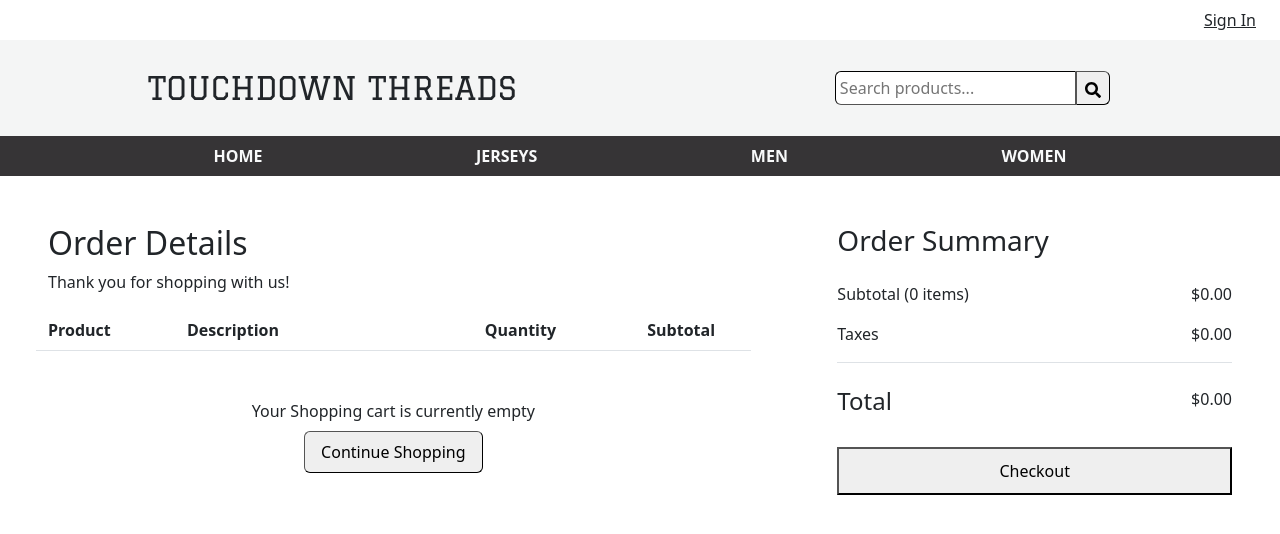
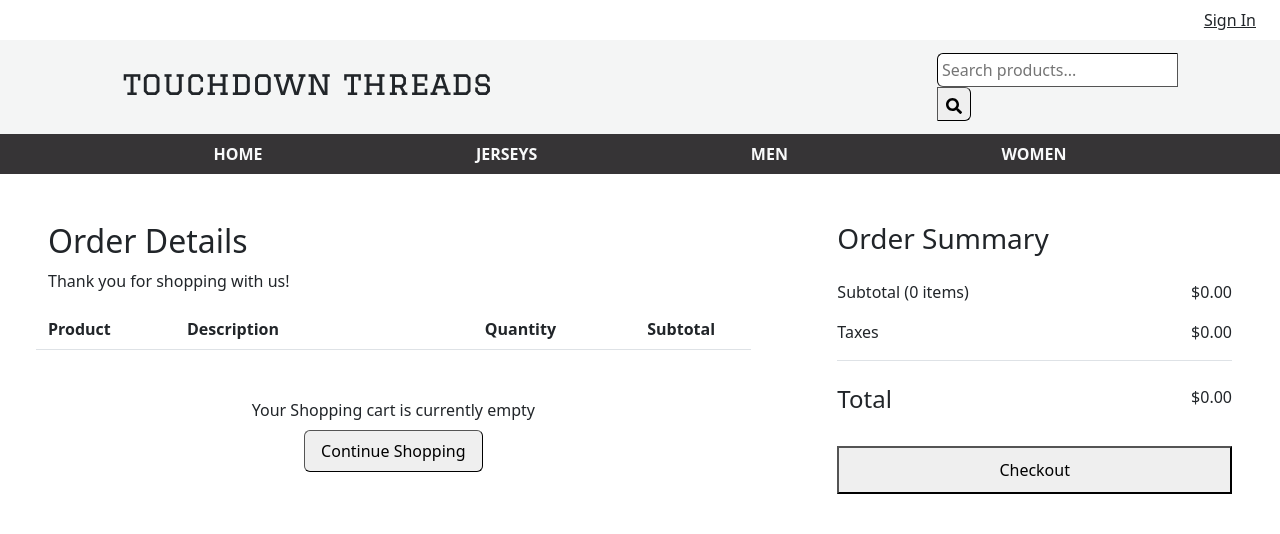
Before and after one commit to aaronsoukaphay/Final-Project, a React (Vite) app in the folder client/: page /cart in a window 1280 px wide. Shown: the top 534 px of the page. Built offline with nearby package versions, Linux system fonts and the light colour scheme.

Commit message:
added more products to inventory

```diff
--- a/client/src/Header.css
+++ b/client/src/Header.css
@@ -1,6 +1,11 @@
 .pageName {
   font-family: Graduate, serif;
   font-size: 2rem;
+}
+
+.pageNameTop {
+  font-family: Graduate, serif;
+  font-size: 1rem;
 }
 
 .navName {
@@ -12,8 +17,8 @@
   outline: none;
 }
 
-.account:hover {
-  text-decoration: underline;
+.account {
+  font-size: 1rem;
 }
 
 .cartNumber {
--- a/client/src/Header.tsx
+++ b/client/src/Header.tsx
@@ -2,6 +2,7 @@ import 'bootstrap/dist/css/bootstrap.min.css';
 import { Link, Outlet, useParams, useNavigate } from 'react-router-dom';
 import { BsCart } from 'react-icons/bs';
 import { FaSearch } from 'react-icons/fa';
+import { Row, Col, Container } from 'react-bootstrap';
 import './Header.css';
 import { useEffect, useState, useContext } from 'react';
 import CartContext from './CartContext';
@@ -82,6 +83,32 @@ export default function Header() {
 
 function TopBanner({ team, handleAccount, quantity }) {
   return (
+    // <Row className="justify-content-end align-items-center py-2 mx-2">
+    //   {team && (
+    //     <Col>
+    //       <h2>touchdown threads</h2>
+    //     </Col>
+    //   )}
+    //   <Col xs={2} className="px-2 text-end">
+    //     <a href="#" onClick={handleAccount} className="text-dark">
+    //       <p className="m-0 account">
+    //         {localStorage.getItem('token') ? 'Sign Out' : 'Sign In'}
+    //       </p>
+    //     </a>
+    //   </Col>
+    //   {localStorage.getItem('token') && (
+    //     <Col xs={1} className="text-end">
+    //       <Link to={`/cart`}>
+    //         <BsCart style={{ color: 'black' }} className="cart" xs={15} />
+    //         <div className="cartNumber rounded-circle text-decoration-none">
+    //           {quantity > 0 && quantity}
+    //         </div>
+    //       </Link>
+    //     </Col>
+    //   )}
+    // </Row>
+
+    //not mobile friendly
     <div className="d-flex align-items-center">
       <div className="me-auto ps-4 pageName">{team && 'TOUCHDOWN THREADS'}</div>
       <div className="p-2">
@@ -106,20 +133,25 @@ function TopBanner({ team, handleAccount, quantity }) {
 function BottomBanner({ team, handleSubmit }) {
   const backgroundColor = team ? team.bannerColor : 'rgb(244,245,245)';
   return (
-    <div
-      className="d-flex justify-content-around align-items-center py-4"
-      style={{ backgroundColor: backgroundColor }}>
-      <div className="pageName text-dark">
+    <div style={{ backgroundColor: backgroundColor }}>
+      <Container>
+        <Row className="d-flex align-items-center justify-content-between">
           {team ? (
-          <img src={team.teamLogo} width="60%" className="img-fluid " />
+            <Col
+              className="pageName text-center py-2"
+              lg={3}
+              md={3}
+              sm={3}
+              xs={4}>
+              <img src={team.teamLogo} className="img-fluid w-75" />
+            </Col>
           ) : (
-          'TOUCHDOWN THREADS'
+            <Col className="pageName text-dark text-center py-4" lg={5}>
+              <h2>touchdown threads</h2>
+            </Col>
           )}
-      </div>
-      <div className="col-3">
-        <form
-          onSubmit={handleSubmit}
-          className="d-flex align-items-center justify-content-center">
+          <Col lg={3}>
+            <form onSubmit={handleSubmit}>
               <input
                 placeholder="Search products..."
                 name="search"
@@ -130,7 +162,9 @@ function BottomBanner({ team, handleSubmit }) {
                 <FaSearch />
               </button>
             </form>
-      </div>
+          </Col>
+        </Row>
+      </Container>
     </div>
   );
 }
```
Also changed, not shown: client/public/images/jerseys/travis-kelce.webp (added), 1 other file (tests, documents, lock files or other folders). Lines whose indentation alone changed are shown as unchanged.
